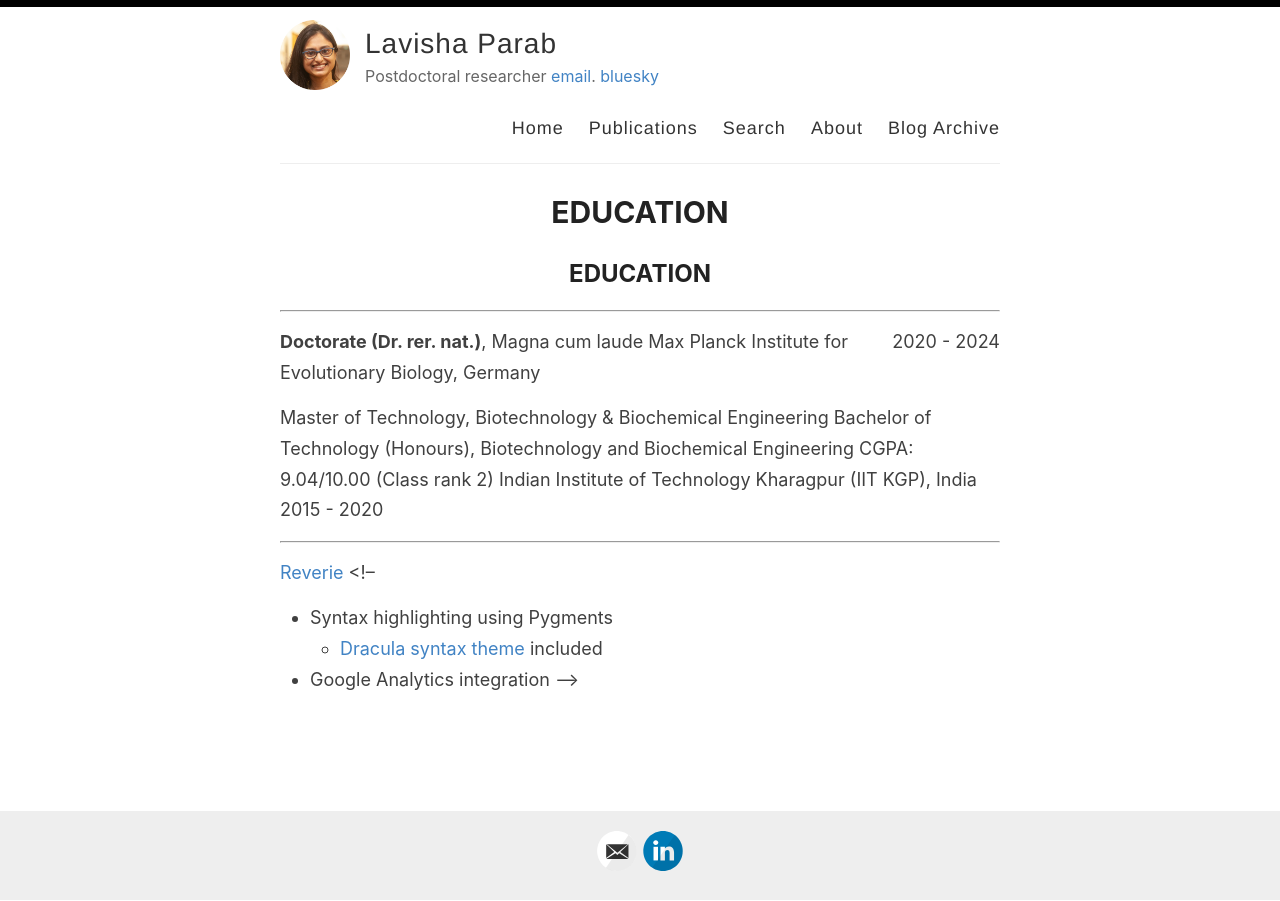
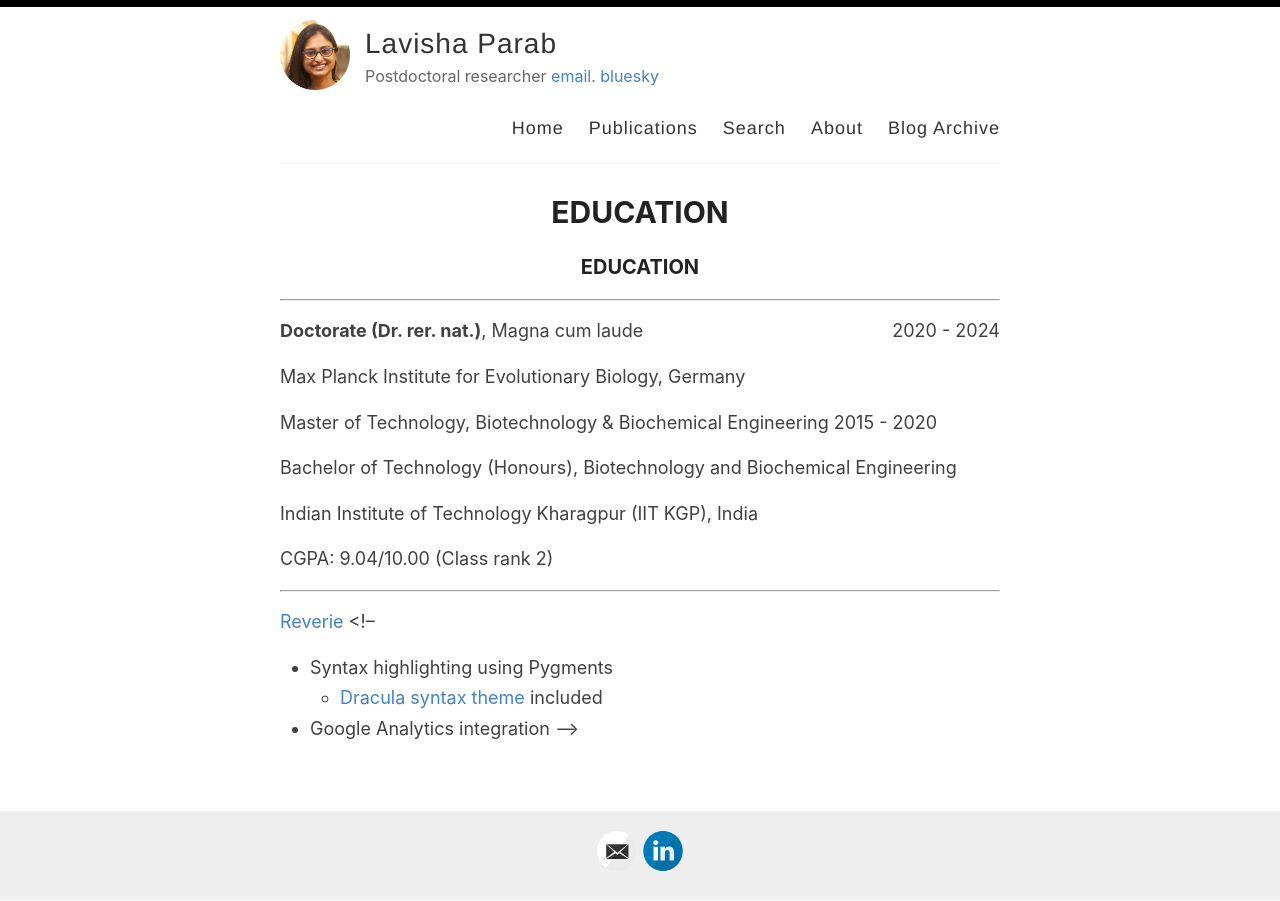
Before and after one commit to lavishaparab/lavishaparab.github.io, a Jekyll site: the page built from _pages/about.md, in a window 1280 px wide. Built offline with Jekyll 4.4.1, drawn with Linux system fonts in a browser that asks for light colours; our own code applies the rules of GitHub Pages for plain Markdown files; part of the change alters nothing that is shown.

```diff
--- a/_pages/about.md
+++ b/_pages/about.md
@@ -4,14 +4,19 @@ title:
 permalink: /about/
 ---
 
-## EDUCATION
+### EDUCATION
 -------
 **Doctorate (Dr. rer. nat.)**, Magna cum laude <span style="float:right;">2020 - 2024</span>
+
 Max Planck Institute for Evolutionary Biology, Germany
 
-Master of Technology, Biotechnology & Biochemical Engineering
-Bachelor of Technology (Honours), Biotechnology and Biochemical Engineering CGPA: 9.04/10.00 (Class rank 2)
-Indian Institute of Technology Kharagpur (IIT KGP), India	2015 - 2020
+Master of Technology, Biotechnology & Biochemical Engineering 2015 - 2020
+
+Bachelor of Technology (Honours), Biotechnology and Biochemical Engineering
+
+Indian Institute of Technology Kharagpur (IIT KGP), India
+
+CGPA: 9.04/10.00 (Class rank 2)
 
 -----------
 [Reverie](https://github.com/amitmerchant1990/reverie)
```
